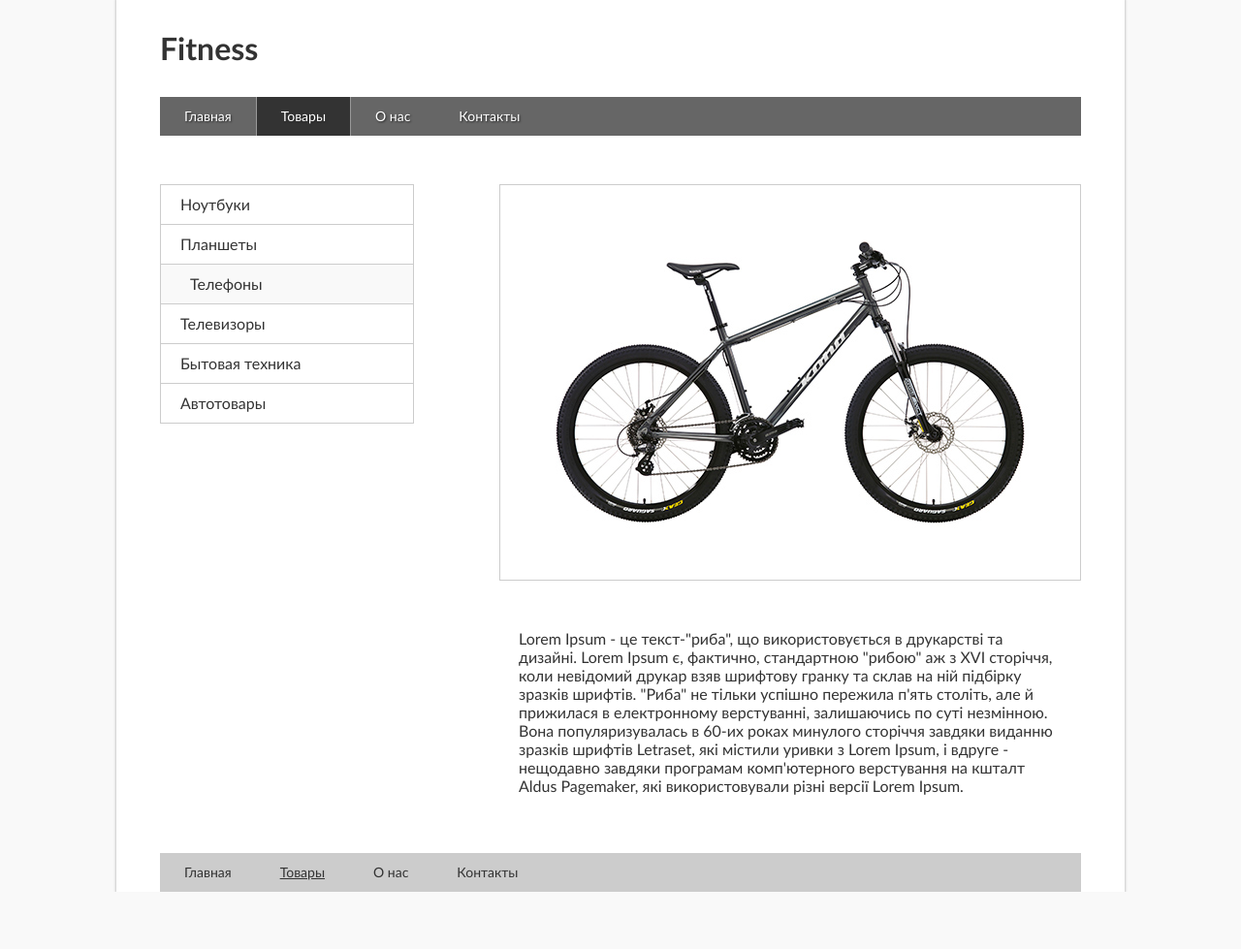
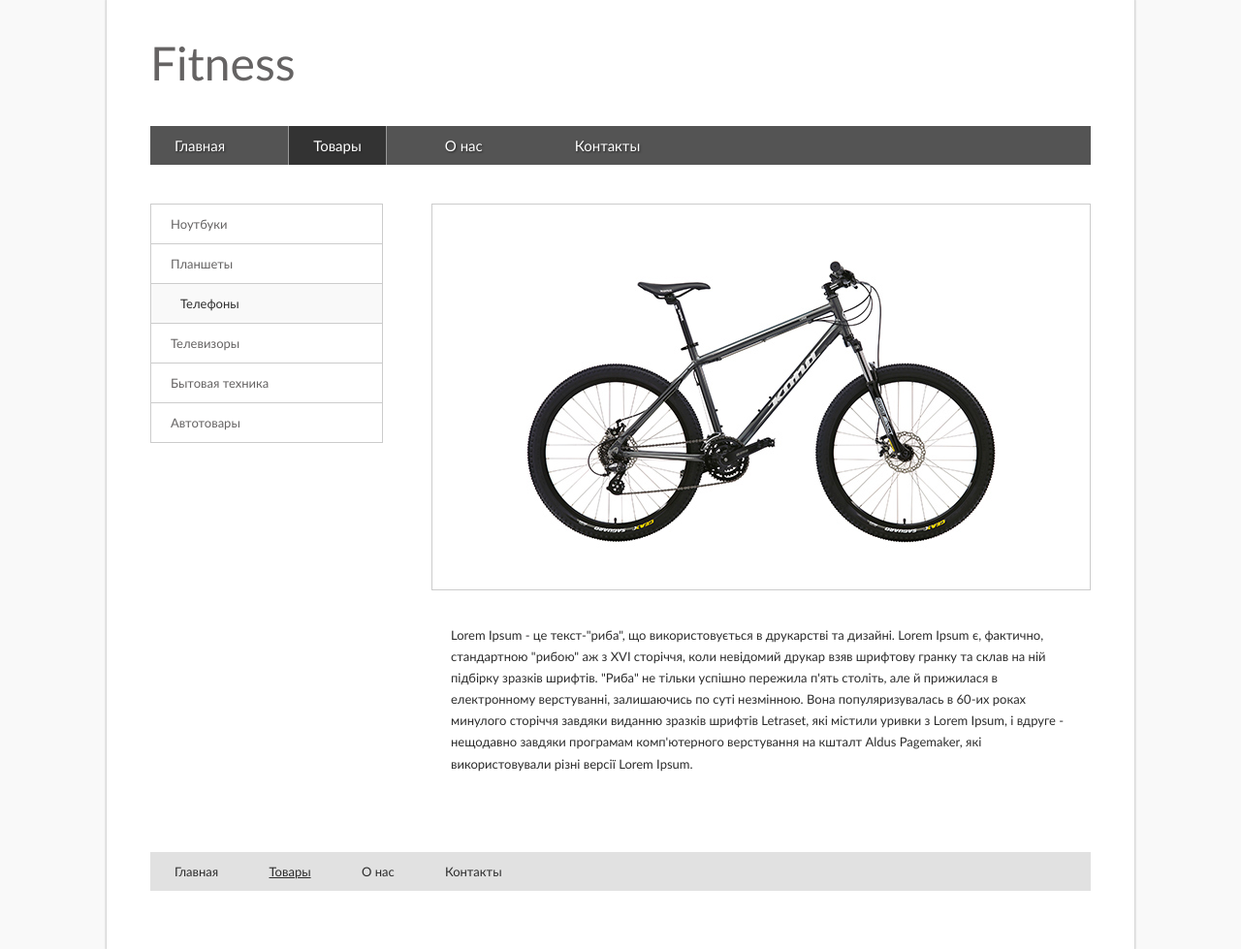
Before and after one commit to ultera/html_03, a plain HTML site: page index.html in a window 1280 px wide. Shown: the whole page at 97% size. Before the commit the page ends 920 px from the top, so only its background shows below. Drawn offline with Linux system fonts and the light colour scheme.

Commit message:
Исправлены размеры

```diff
--- a/css/style.css
+++ b/css/style.css
@@ -4,18 +4,19 @@
 }
 html {
   height:100%;
+  font-size: 13px;
   font-family: 'Trebuchet MS';
 }
 body {
   height: 100%;
+  color: #656363;
   background: #f9f9f9;
-    color: #333333;
 }
 .wrapper {
+  width: 970px;
+  min-height: 100%;
+  padding: 0 45px 60px 45px;
   margin: auto;
-    padding: 0 45px;
-    width: 950px;
-    min-height: 100%;
   background: white;
   -moz-box-shadow: 0px 0px 2px 1px #c9c9c9;
   -webkit-box-shadow: 0px 0px 2px 1px #c9c9c9;
@@ -24,16 +25,17 @@ body {
 
 /* HEADER */
 header {
-    height: 100px;
+  height: 130px;
 }
-h1 {
-    line-height: 100px;
+header p {
+  line-height: 130px;
+  font-size: 48px;
 }
 
 /* MAIN MENU */
 .main_menu {
-    margin-bottom: 50px;
-    background: #666666;
+  margin-bottom: 40px;
+  background: #545454;
 }
 .main_menu ul {
   font-size: 0;
@@ -42,81 +44,93 @@ h1 {
   text-shadow: 1px 1px 2px #282828;
 }
 .main_menu ul li {
-    padding: 0 25px;
+  display: inline-block;
   height: 40px;
   color: white;
+  font-size: 15px;
   line-height: 40px;
-    font-size: 14px;
   letter-spacing: normal;
-    display: inline-block;
+}
+.main_menu ul li:nth-child(1) {
+  padding: 0 65px 0 25px;
 }
 .main_menu ul li:nth-child(2) {
-    background: #333333;
   border-left: 1px solid #999999;
   border-right: 1px solid #999999;
+  padding: 0 25px;
+  background: #333333;
+}
+.main_menu ul li:nth-child(3) {
+  padding: 0 60px;
+}
+.main_menu ul li:nth-child(4) {
+  padding-left: 35px;
 }
 
 /* ASIDE */
 aside {
   float: left;
-    width: 348px;
+  width: 240px;
 }
 aside ul li:first-child {
   border-top: 1px solid #cccccc;
 }
 aside ul li {
+  display: block;
+  height: 40px;
   padding-left: 20px;
-    height: 40px;
-    width: 240px;
   border-bottom: 1px solid #cccccc;
   border-left: 1px solid #cccccc;
   border-right: 1px solid #cccccc;
   line-height: 40px;
-    display: block;
 }
 aside ul li:nth-child(3){
+  width: 208px;
   padding-left: 30px;
-    width: 230px;
+  color: #2c2c2c;
   background: #f9f9f9;
 }
 
 /* CONTENT */
 .content {
-    margin-left: 350px;
-    width: 600px;
+  width: 680px;
   height: 100%;
+  margin-left: 290px;
 }
 .box_img{
-    padding: 50px 0;
+  padding: 50px 0 40px 0;
   border: 1px solid #cccccc;
 }
 .box_img img{
+  display: block;
   margin: 0 auto;
-    display: block;
 }
 .box_text{
-    margin-top: 50px;
   padding: 0 20px;
+  margin-top: 35px;
+  color: #2c2c2c;
+  line-height: 1.7;
 }
 
 /* FOOTER */
 footer {
-    margin-top: 60px;
   height: 40px;
-    background: #cccccc;
+  margin-top: 80px;
+  background: #e1e1e1;
 }
 footer ul {
   font-size: 0; /* убираем горизонтальные отступы */
   line-height: 0; /* ...и вертикальные в некоторых браузерах */
+  font-size: 13px;
+  color: #2c2c2c;
   letter-spacing: -1px; /* переубеждаем webkit'ы */
 }
 footer ul li {
+  display: inline-block;
+  height: 40px;
   padding: 0 25px;
-    height: 40px;
   line-height: 40px;
-    font-size: 14px;
   letter-spacing: normal;
-    display: inline-block;
 }
 footer ul li:nth-child(2) {
   text-decoration: underline;
--- a/index.html
+++ b/index.html
@@ -8,7 +8,7 @@
 <body>
     <div class="wrapper">
         <header>
-            <h1>Fitness</h1>
+            <p>Fitness</p>
         </header>
         <div class="main_menu">
             <ul>
```
Lines whose indentation alone changed are shown as unchanged.
